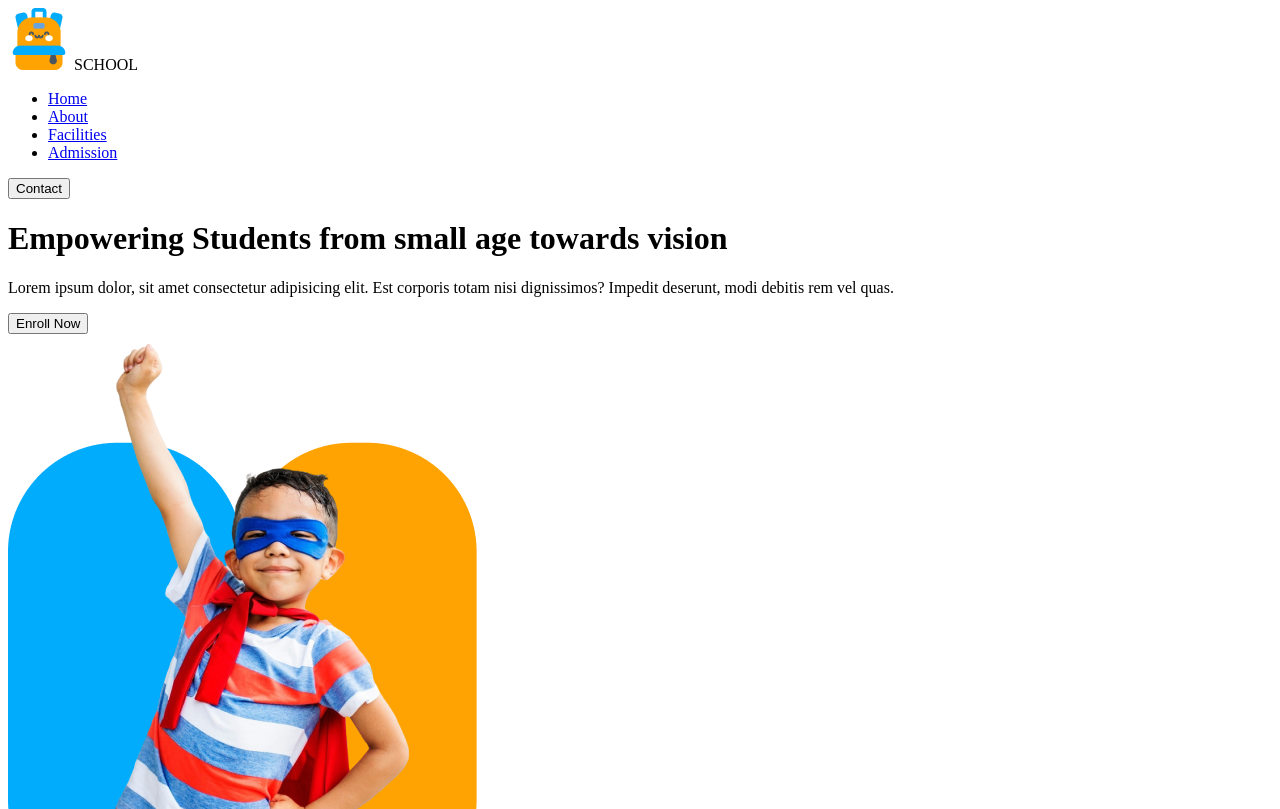
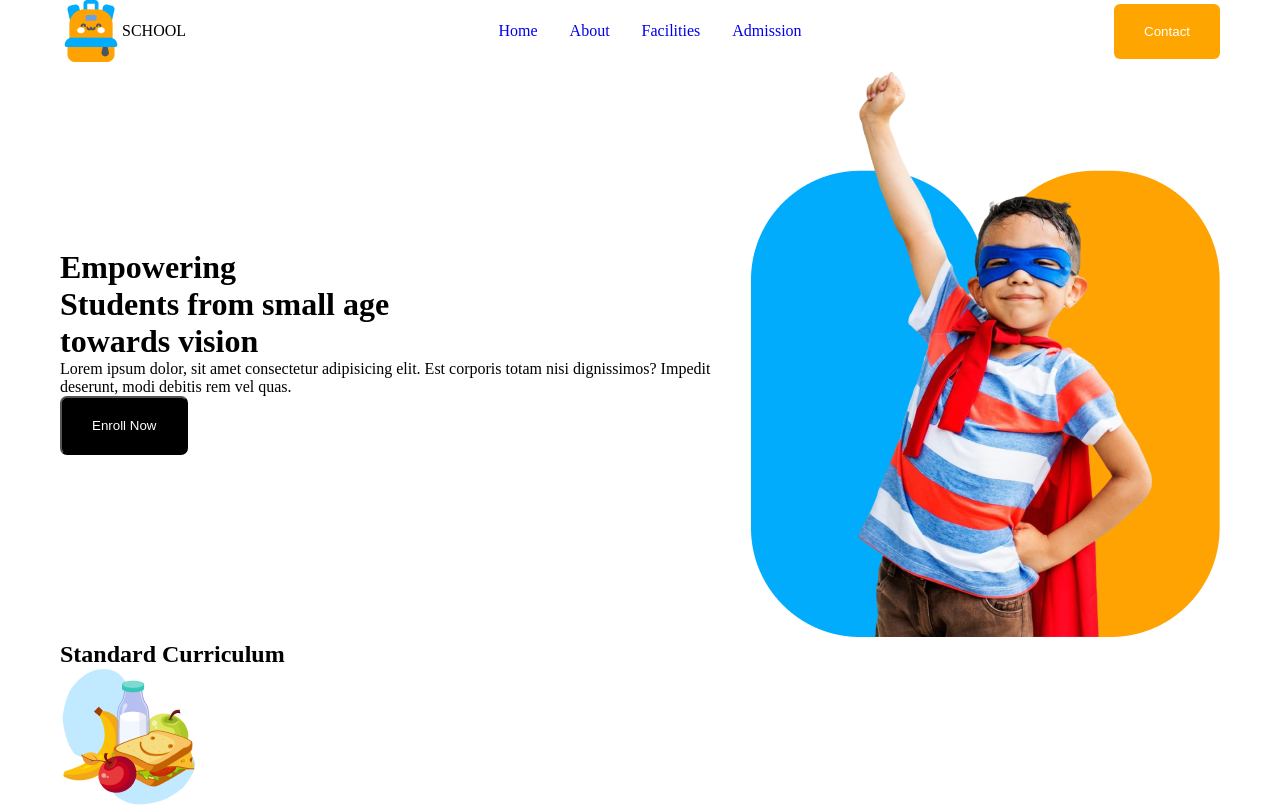
Before and after one commit to tanvirislamakash2002/ph-assignment-02, a plain HTML site: page index.html in a window 1280 px wide. Shown: the top 809 px of the page. Drawn offline with Linux system fonts and the light colour scheme.

Commit message:
header design done

```diff
--- a/index.html
+++ b/index.html
@@ -4,19 +4,22 @@
     <meta charset="UTF-8">
     <meta name="viewport" content="width=device-width, initial-scale=1.0">
     <title>Kids Education</title>
+
+
+    <link rel="stylesheet" href="style/style.css">
 </head>
-<body>
+<body class="quicksand-font">
 
 
     <!-- header section start here  -->
 
     <header class="header-section">
-        <nav>
+        <nav class="header-top container">
             <div class="logo-area">
                 <img src="image/logo.png" alt="kids website logo">
                 <span>SCHOOL</span>
             </div>
-            <div class="menu-area">
+            <div class="header-menu-area">
                 <ul>
                     <li><a href="#">Home</a></li>
                     <li><a href="#">About</a></li>
@@ -24,22 +27,22 @@
                     <li><a href="#">Admission</a></li>
                 </ul>
             </div>
-            <div class="btn-area">
+            <div class="nav-btn-area">
                 <button>Contact</button>
             </div>
         </nav>
 
-        <div class="banner">
+        <div class="banner container">
             <div class="banner-content">
                 <h1>
-                    <span id="empowering">Empowering</span>
-                    Students from small age <span id="vision">towards vision</span>
+                    <span id="empowering">Empowering</span><br>
+                    Students from small age <br> <span id="vision">towards vision</span>
 
                 </h1>
 
                 <p>Lorem ipsum dolor, sit amet consectetur adipisicing elit. Est corporis totam nisi dignissimos? Impedit deserunt, modi debitis rem vel quas.</p>
 
-                <button>Enroll Now</button>
+                <button class="banner-btn">Enroll Now</button>
             </div>
             <div class="banner-img">
                 <img src="image/hero-kids.png" alt="">
@@ -58,7 +61,7 @@
             <h2>Standard Curriculum</h2>
             <div class="curriculum-box-container">
                 <div class="curriculum-box">
-                    <img src="image/elementary.png" alt="">
+                    <img src="image/kinder.png" alt="">
                     <h3>kinder (3-6) Years</h3>
                     <p>Lorem ipsum dolor sit amet consectetur adipisicing elit. Fugiat soluta dolorem, voluptatibus aliquam mollitia eum eligendi vero est repellendus quae.</p>
                     <button>Read More</button>
@@ -70,7 +73,7 @@
                     <button>Read More</button>
                 </div>
                 <div class="curriculum-box">
-                    <img src="image/elementary.png" alt="">
+                    <img src="image/middle.png" alt="">
                     <h3>kinder (3-6) Years</h3>
                     <p>Lorem ipsum dolor sit amet consectetur adipisicing elit. Fugiat soluta dolorem, voluptatibus aliquam mollitia eum eligendi vero est repellendus quae.</p>
                     <button>Read More</button>
@@ -144,7 +147,7 @@
         </div>
         <div class="footer-menu">
             <h3>About School</h3>
-            <div class="menu-area">
+            <div class="footer-menu-area">
                 <ul>
                     <li><a href="#">Home</a></li>
                     <li><a href="#">About</a></li>
--- /dev/null
+++ b/style/style.css
@@ -0,0 +1,65 @@
+*{
+    margin: 0;
+    padding: 0;
+    list-style: none;
+    text-decoration: none
+}
+
+/* google font  */
+
+/* quicksand */
+@import url('https://fonts.googleapis.com/css2?family=Quicksand:wght@300..700&display=swap');
+
+
+
+.quicksand-font {
+  font-family: "Quicksand", serif;
+  font-optical-sizing: auto;
+  font-weight: 400;
+  font-style: normal;
+}
+
+
+
+
+/* header design start here  */
+
+.container{
+    max-width:1160px;
+    margin: 0px auto;
+}
+
+.header-top{
+    display: flex;
+    justify-content: space-between;
+    align-items: center;
+}
+
+.logo-area{
+    display: flex;
+    align-items: center;
+}
+.header-menu-area ul{
+    display: flex;
+    gap: 32px;
+}
+
+.nav-btn-area button{
+    background-color: orange;
+    border: none;
+    border-radius: 6px;
+    color: #fff;
+    padding: 20px 30px;
+}
+
+.banner{
+    display: flex;
+    align-items: center;
+}
+
+.banner-btn{
+    background-color: black;
+    color: #fff;
+    padding: 20px 30px;
+    border-radius: 7px;
+}
```
